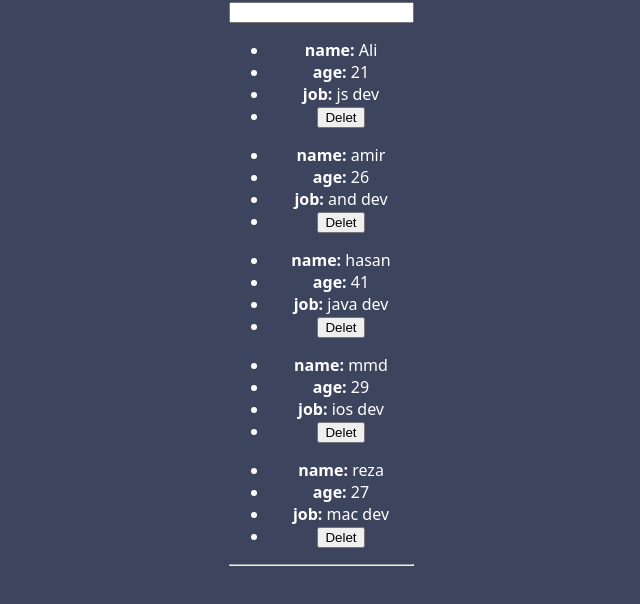
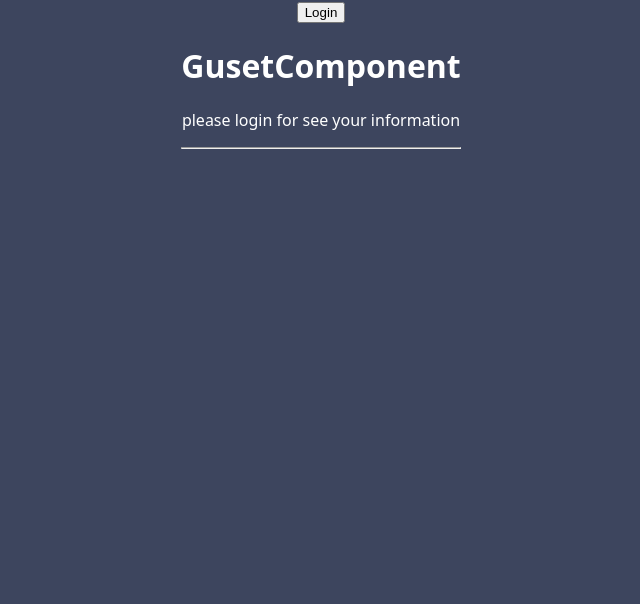
Before and after one commit to a-n-f/first-react-pro, a React (Vite) app: page / in a window 1280 px wide. Shown: the top 604 px of the page, without its empty margins (319-959 px from the left). Built offline with nearby package versions, Linux system fonts and the light colour scheme.

Commit message:
charkheHayatDarReact-333

```diff
--- a/index.html
+++ b/index.html
@@ -6,7 +6,7 @@
   <link rel="icon" type="image/svg+xml" href="/vite.svg" />
   <meta name="viewport" content="width=device-width, initial-scale=1.0" />
   <title>my-project</title>
-  <!--  جلسه 331 , "remove user practice" -->
+  <!--  جلسه 333 , "charkhe hayat dar react" -->
 </head>
 
 <body>
--- a/src/App.jsx
+++ b/src/App.jsx
@@ -1,41 +1,22 @@
 import { useState } from "react"
-import ChildComponent from "./ChildComponent.jsx"
+import GusetComponent from "./GusetComponent.jsx"
+import UserComponent from "./UserComponent.jsx";
 
-const users = [
-  {name:"Ali" , age:21 , job:"js dev"},
-  {name:"amir" , age:26 , job:"and dev"},
-  {name:"hasan" , age:41 , job:"java dev"},
-  {name:"mmd" , age:29 , job:"ios dev"},
-  {name:"reza" , age:27 , job:"mac dev"},
-]
 
 function App() {
 
   console.log("App Fn");
 
-  const [initialUsers , setUsers] = useState(users) ;
-
-  const handelDelet = (name) => {
-    // functional-update
-    setUsers((prevUser) => {
-      const newUser = prevUser.filter(user => user.name !== name)
-      return newUser
-    })
-  }
-
-  const setSearch = (char) => {
-    const newUser = initialUsers.filter(user => user.name.toLocaleLowerCase().includes(char.toLocaleLowerCase()))
-    setUsers(newUser)
-  }
+  const [isLogin , setIsLogin] = useState(false) ;
 
   return (
     <div>
 
-      <input onInput={(e) => setSearch(e.target.value)} />
+      <button onClick={() => setIsLogin(!isLogin)}>
+        {isLogin ? "Logout" : "Login"}
+      </button>
 
-      {initialUsers.map(user => (
-          <ChildComponent key={user.name} {...user} handelDelet={handelDelet}/>
-      ))}
+      {isLogin ? <UserComponent /> : <GusetComponent />}
 
       <hr />
 
--- a/src/ChildComponent.jsx
+++ /dev/null
@@ -1,17 +0,0 @@
-const ChildComponent = ({name , age , job , handelDelet}) => {
-
-    console.log("childe Fn");
-
-    return (
-        <div>
-            <ul>
-                <li><strong>name:</strong> {name}</li>
-                <li><strong>age:</strong> {age}</li>
-                <li><strong>job:</strong> {job}</li>
-                <li><button onClick={() => handelDelet(name)}>Delet</button></li>
-            </ul>
-        </div>
-    )
-}
-
-export default ChildComponent ;
--- /dev/null
+++ b/src/GusetComponent.jsx
@@ -0,0 +1,12 @@
+const GusetComponent = () => {
+    console.log("GusetComponent");
+
+    return (
+        <div>
+            <h1>GusetComponent</h1>
+            <p>please login for see your information</p>
+        </div>
+    )
+}
+
+export default GusetComponent ;
--- /dev/null
+++ b/src/UserComponent.jsx
@@ -0,0 +1,22 @@
+import { useState } from "react";
+
+const UserComponent = () => {
+
+    console.log("UserComponent");
+
+    const [age, setAge] = useState(22)
+
+    return(
+        <div>
+            <h1>UserComponent</h1>
+            <button onClick={() => setAge(prev => prev + 1)}>change age</button>
+            <ol>
+                <li><strong>name: </strong>amir</li>
+                <li><strong>family: </strong>niazi</li>
+                <li><strong>age: </strong>{age}</li>
+            </ol>
+        </div>
+    )
+}
+
+export default UserComponent ;
```
